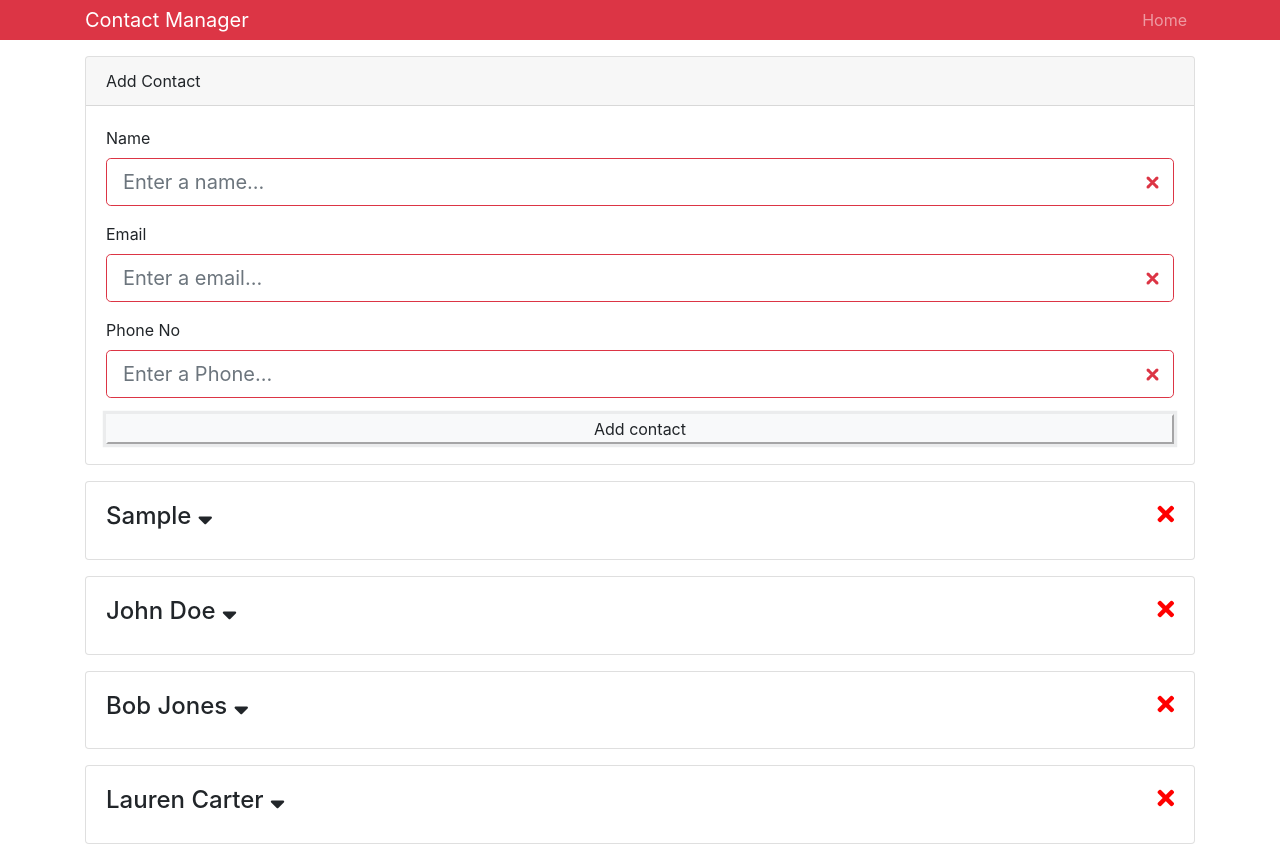
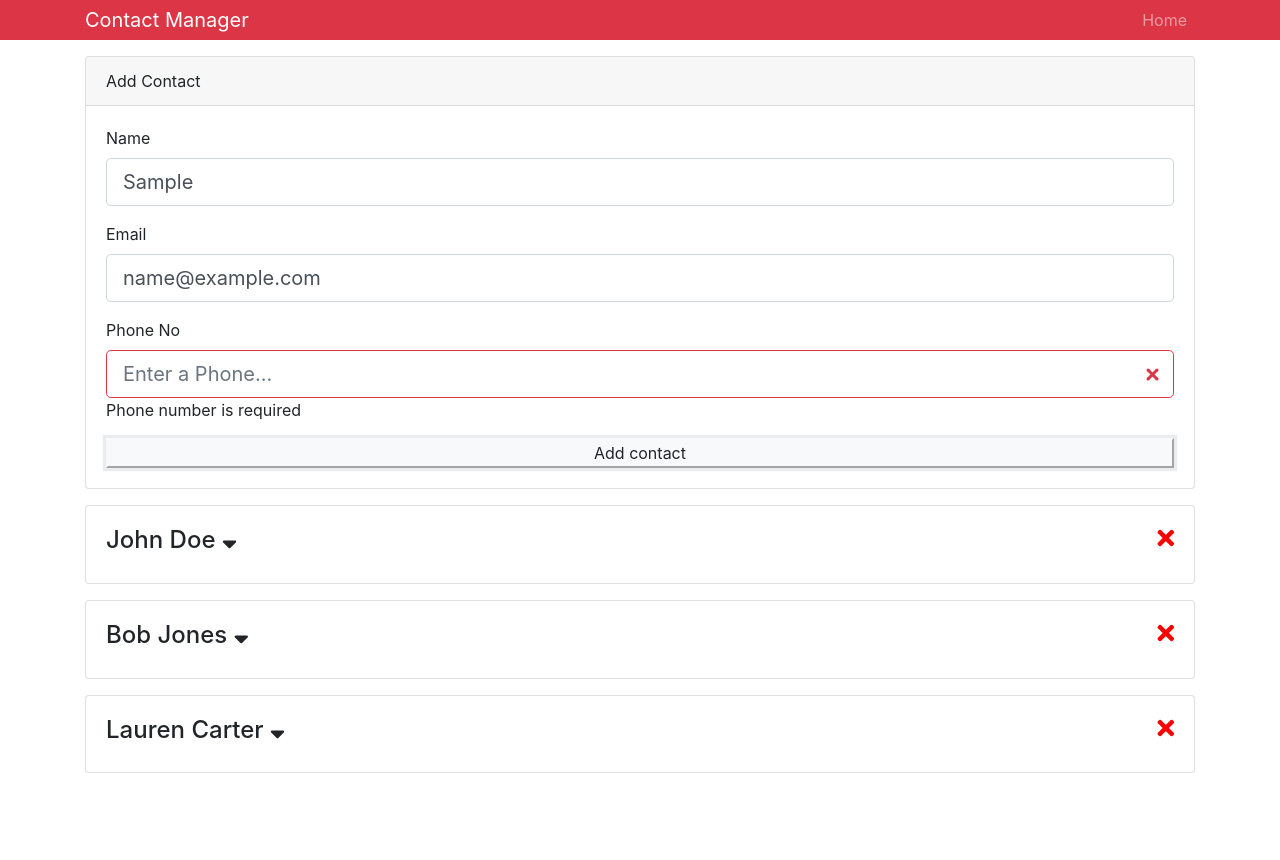
Before and after one commit to mickeyeng/Contact-Manager-React, a React (Create React App) app: page / in a window 1280 px wide. Both pictures are taken after typing "Sample", "name@example.com", "Sample" into the empty fields and a click on the input "Add contact". After the commit the page ends 800 px from the top, so only its background shows below. Built offline with nearby package versions, Linux system fonts and the light colour scheme.

Commit message:
Added bootstrap from validation for each input

```diff
--- a/src/components/contacts/addContact.js
+++ b/src/components/contacts/addContact.js
@@ -29,14 +29,16 @@ class AddContact extends React.Component {
           name: "Name is required"
         }
       });
+      return;
     }
 
     if (email === "") {
       this.setState({
         errors: {
-          name: "Email address is required"
+          email: "Email address is required"
         }
       });
+      return;
     }
 
     if (phone === "") {
@@ -45,6 +47,7 @@ class AddContact extends React.Component {
           phone: "Phone number is required"
         }
       });
+      return;
     }
 
     const newContact = {
@@ -86,7 +89,7 @@ class AddContact extends React.Component {
                   />
                   <TextInputGroup
                     label="Email"
-                    name="name"
+                    name="email"
                     placeholder="Enter a email..."
                     value={email}
                     onChange={this.onChange}
--- a/src/components/layout/textInputGroup.js
+++ b/src/components/layout/textInputGroup.js
@@ -1,5 +1,6 @@
 import React from "react";
 import PropTypes from "prop-types";
+import classnames from "classnames";
 
 const TextInputGroup = props => {
   const { label, name, value, placeholder, type, onChange, error } = props;
@@ -7,13 +8,17 @@ const TextInputGroup = props => {
     <div className="form-group">
       <label htmlFor="name">{label}</label>
       <input
-        className="is-invalid form-control form-control-lg"
+        // classnames takes in 2 arguments
+        className={classnames("form-control form-control-lg", {
+          "is-invalid": error
+        })}
         placeholder={placeholder}
         name={name}
         type={type}
         value={value}
         onChange={onChange}
       />
+      {error && <div className="invalid-feeback">{error}</div>}
     </div>
   );
 };
@@ -24,7 +29,8 @@ TextInputGroup.propTypes = {
   value: PropTypes.string.isRequired,
   placeholder: PropTypes.string.isRequired,
   type: PropTypes.string.isRequired,
-  onChange: PropTypes.func.isRequired
+  onChange: PropTypes.func.isRequired,
+  error: PropTypes.string
 };
 
 TextInputGroup.defaultProps = {
```
